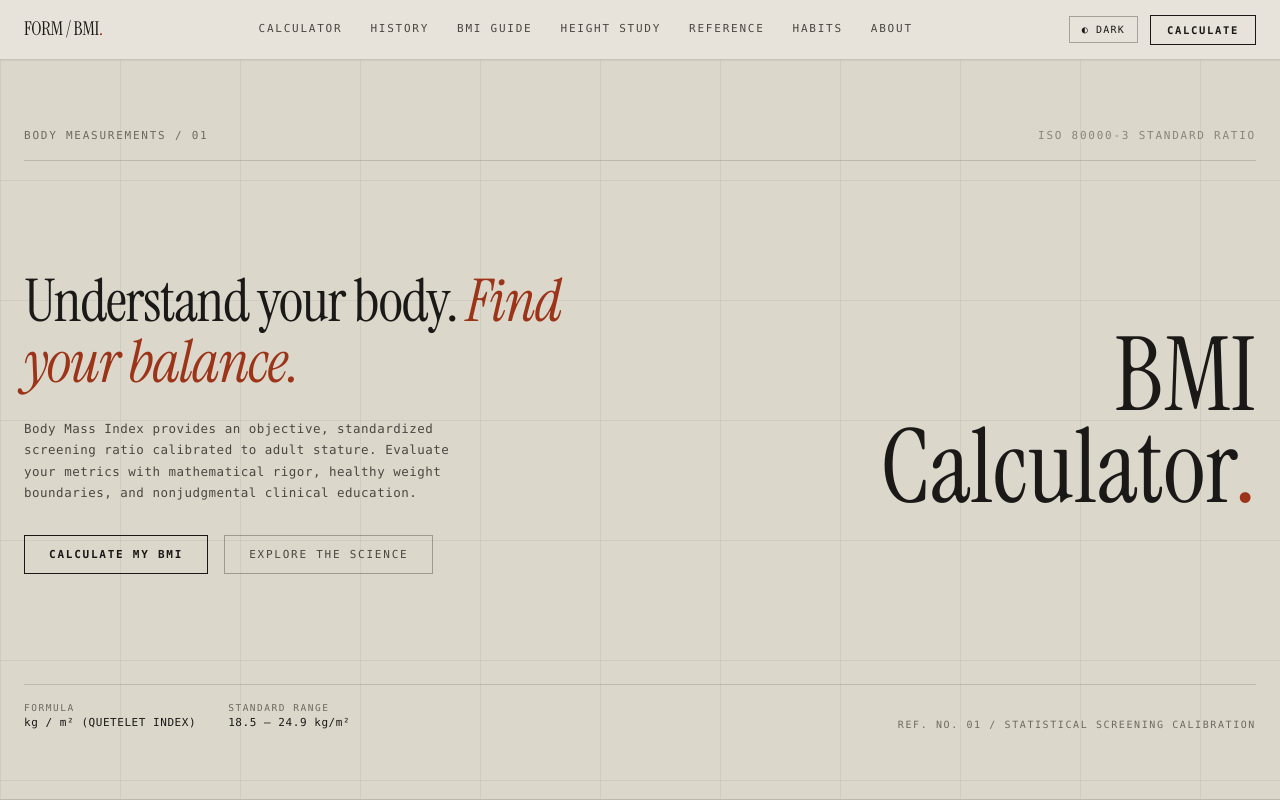
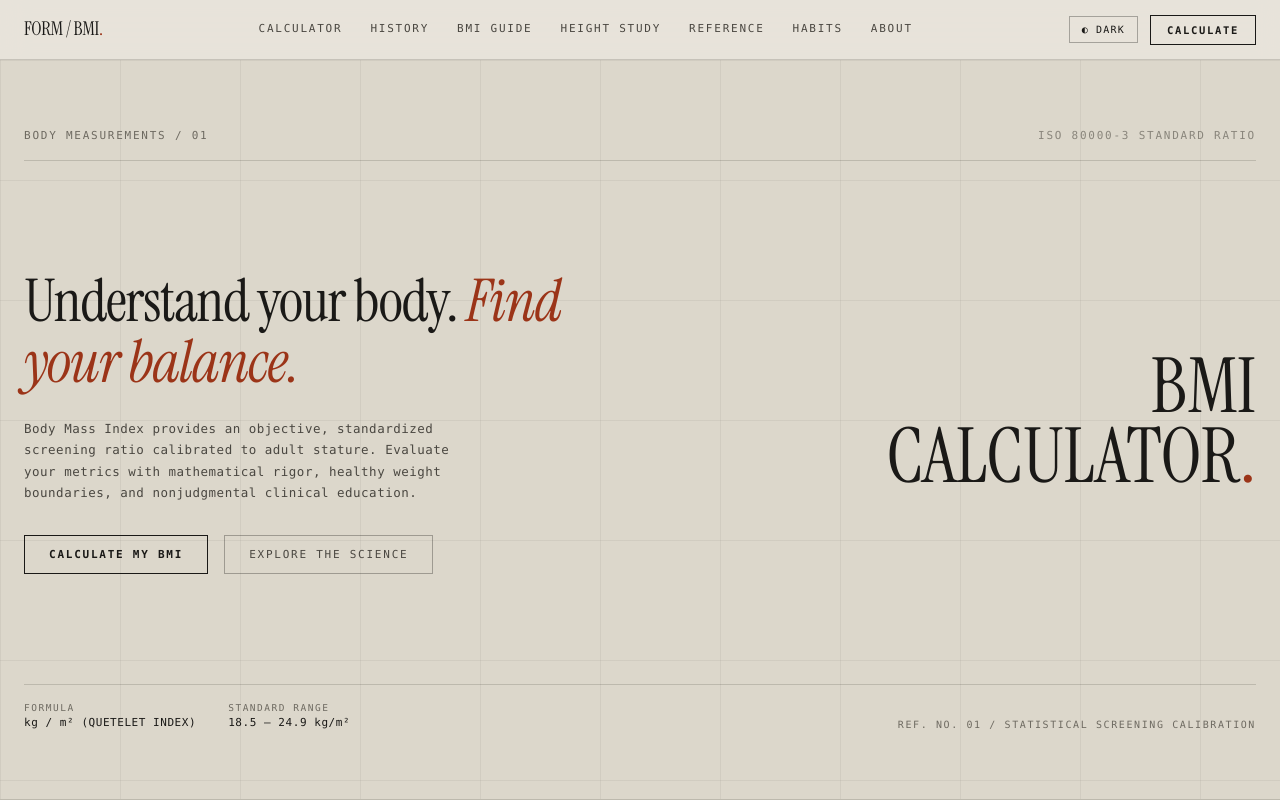
Before and after one commit to nawalpai/BMI-Calculator, a React (Vite) app: page / in a window 1280 px wide. Shown: the top 800 px of the page. Built offline with nearby package versions, Linux system fonts and the light colour scheme; a web font is replaced by a local one.

Commit message:
Adjust font sizes in HeroSection component

```diff
--- a/src/components/HeroSection.tsx
+++ b/src/components/HeroSection.tsx
@@ -197,7 +197,7 @@ export const HeroSection: React.FC<HeroSectionProps> = ({
               className="hero-wordmark"
               style={{
                 fontFamily: 'var(--font-display)',
-                fontSize: 'clamp(56px, 8vw, 104px)',
+                fontSize: 'clamp(44px, 6vw, 76px)',
                 lineHeight: 0.82,
                 color: 'var(--color-ink)',
                 userSelect: 'none',
@@ -213,7 +213,7 @@ export const HeroSection: React.FC<HeroSectionProps> = ({
               className="hero-wordmark"
               style={{
                 fontFamily: 'var(--font-display)',
-                fontSize: 'clamp(56px, 8vw, 104px)',
+                fontSize: 'clamp(44px, 6vw, 76px)',
                 lineHeight: 0.82,
                 color: 'var(--color-ink)',
                 userSelect: 'none',
@@ -222,7 +222,7 @@ export const HeroSection: React.FC<HeroSectionProps> = ({
                 transition: prefersReducedMotion ? 'none' : 'transform 0.05s linear',
               }}
             >
-              Calculator<span style={{ color: 'var(--color-accent)' }}>.</span>
+              CALCULATOR<span style={{ color: 'var(--color-accent)' }}>.</span>
             </div>
           </div>
         </div>
@@ -283,7 +283,7 @@ export const HeroSection: React.FC<HeroSectionProps> = ({
             align-items: flex-start !important;
           }
           .hero-wordmark {
-            font-size: 64px !important;
+            font-size: 48px !important;
           }
         }
       `}</style>
```
